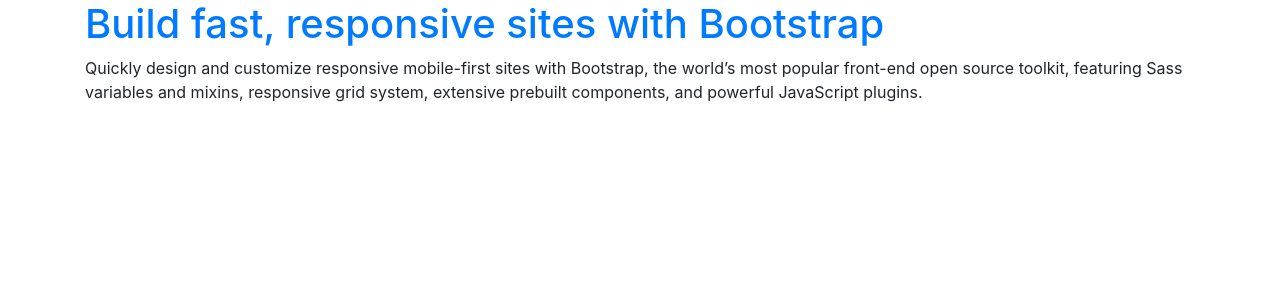
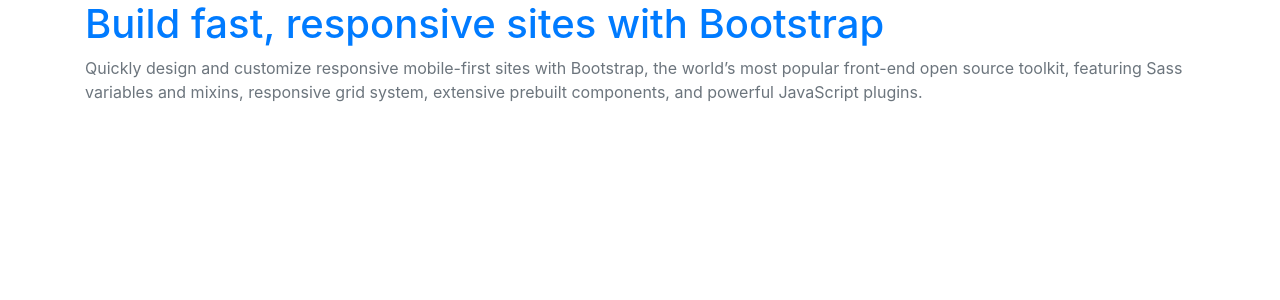
Before and after one commit to pglevy/bootstrap-boilerplate, a Jekyll site: the page built from index.md, in a window 1280 px wide. Shown: the top 300 px of the page. Built offline with Jekyll 4.4.1, drawn with Linux system fonts in a browser that asks for light colours; our own code applies the rules of GitHub Pages for plain Markdown files.

```diff
--- a/_config.yml
+++ b/_config.yml
@@ -12,5 +12,5 @@ plugins:
   - jekyll-get-json
 
 jekyll_get_json:
-  - data: episodes
-    json: 'https://feed2json.org/convert?url=https%3A%2F%2Ffeeds.buzzsprout.com%2F1341670.rss'
+  - data: tokens
+    json: 'https://v1.nocodeapi.com/pglevy/airtable/LDTzULYnuAgBNkGH?tableName=tokens'
--- a/assets/css/main.scss
+++ b/assets/css/main.scss
@@ -1,5 +1,10 @@
 ---
 ---
+
+{% for token in site.data.tokens.records %}
+{{token.fields.name}}: {{token.fields.value}};
+{% endfor %}
+
 
 // 👆 Remember the front matter dashes.
 
@@ -22,8 +27,9 @@
 //////////////
 
 // Set the primary and secondary brand colors.
-// $primary:    #20bf55;
-// secondary:    #20bf55;
+
+// $primary:    {{my_variable}};
+// $secondary:    #20bf55;
 
 // Create variations because Bootstrap doesn't handle this well yet.
 // $primary-light: ;
--- a/index.md
+++ b/index.md
@@ -6,3 +6,4 @@ layout: default
 {: .text-primary}
 
 Quickly design and customize responsive mobile-first sites with Bootstrap, the world’s most popular front-end open source toolkit, featuring Sass variables and mixins, responsive grid system, extensive prebuilt components, and powerful JavaScript plugins.
+{: .text-secondary}
```
